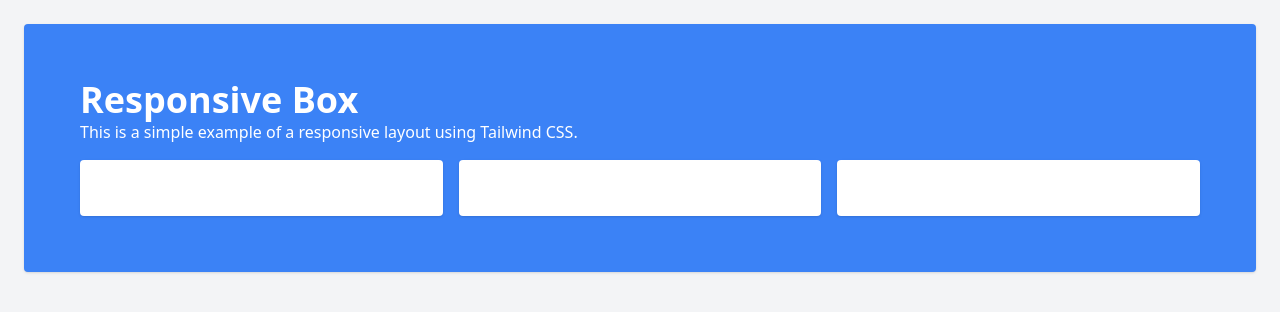
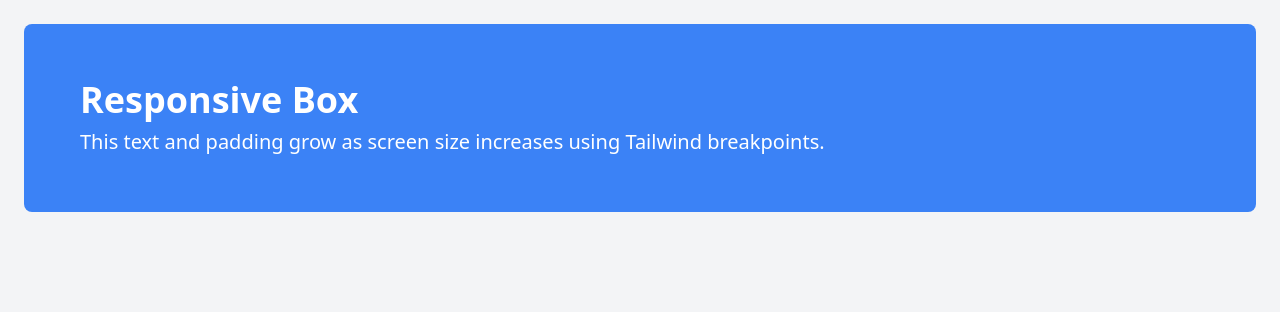
Before and after one commit to YashSharma992/Tailwind-Project, a website: page index.html in a window 1280 px wide. Drawn offline with nearby package versions, Linux system fonts and the light colour scheme; files that its build step writes are made by us from their sources.

Commit message:
Class Work

```diff
--- a/index.html
+++ b/index.html
@@ -1,22 +1,22 @@
 <!DOCTYPE html>
 <html lang="en">
 <head>
-    <meta charset="UTF-8">
-    <meta name="viewport" content="width=device-width, initial-scale=1.0">
-    <title>Responsive tailwind example</title>
-    <script src="https://cdn.tailwindcss.com"></script>
-    <link rel="stylesheet" href="./output.css">
+  <meta charset="UTF-8">
+  <meta name="viewport" content="width=device-width, initial-scale=1.0">
+  <script src="https://cdn.tailwindcss.com"></script>
+  <title>Responsive Tailwind Example</title>
 </head>
-<body class=" bg-gray-100 p-6">
-    <div class="bg-blue-500 text-white p-4 sm:p-6 md:p-10 lg:p-14 rounded shadow">
-        <h2 class="text-xl sm:text-2xl md:text-3xl lg:text-4xl font-bold">Responsive Box</h2>
-        <p class="mb-4">This is a simple example of a responsive layout using Tailwind CSS.</p>
-        <div class="grid grid-cols-1 md:grid-cols-2 lg:grid-cols-3 gap-4">
-            <div class="bg-white p-4 rounded shadow">Column 1</div>
-            <div class="bg-white p-4 rounded shadow">Column 2</div>
-            <div class="bg-white p-4 rounded shadow">Column 3</div>
-        </div>
-    </div>
+
+<body class="bg-gray-100 p-6">
+
+  <div class="bg-blue-500 text-white p-4 sm:p-6 md:p-10 lg:p-14 rounded-lg">
+    <h2 class="text-xl sm:text-2xl md:text-3xl lg:text-4xl font-bold">
+      Responsive Box
+    </h2>
+    <p class="text-sm sm:text-base md:text-lg lg:text-xl mt-2">
+      This text and padding grow as screen size increases using Tailwind breakpoints.
+    </p>
+  </div>
 
 </body>
 </html>
```
